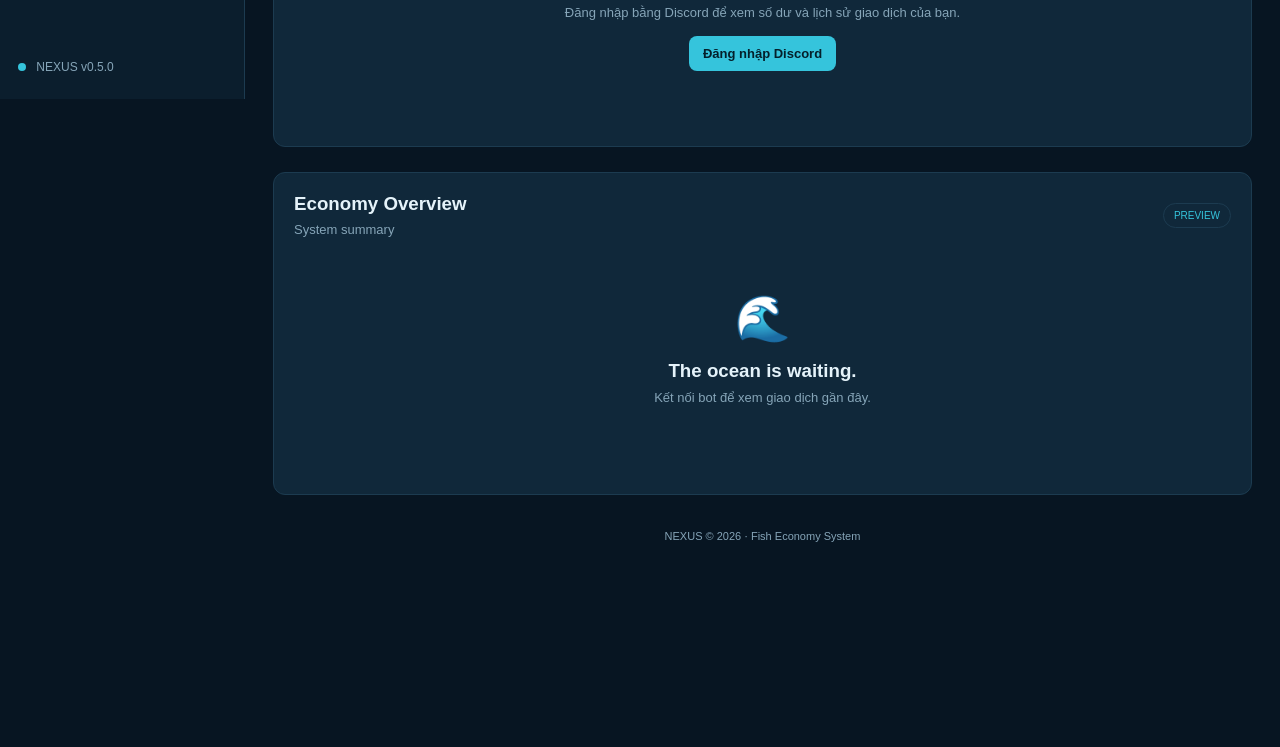
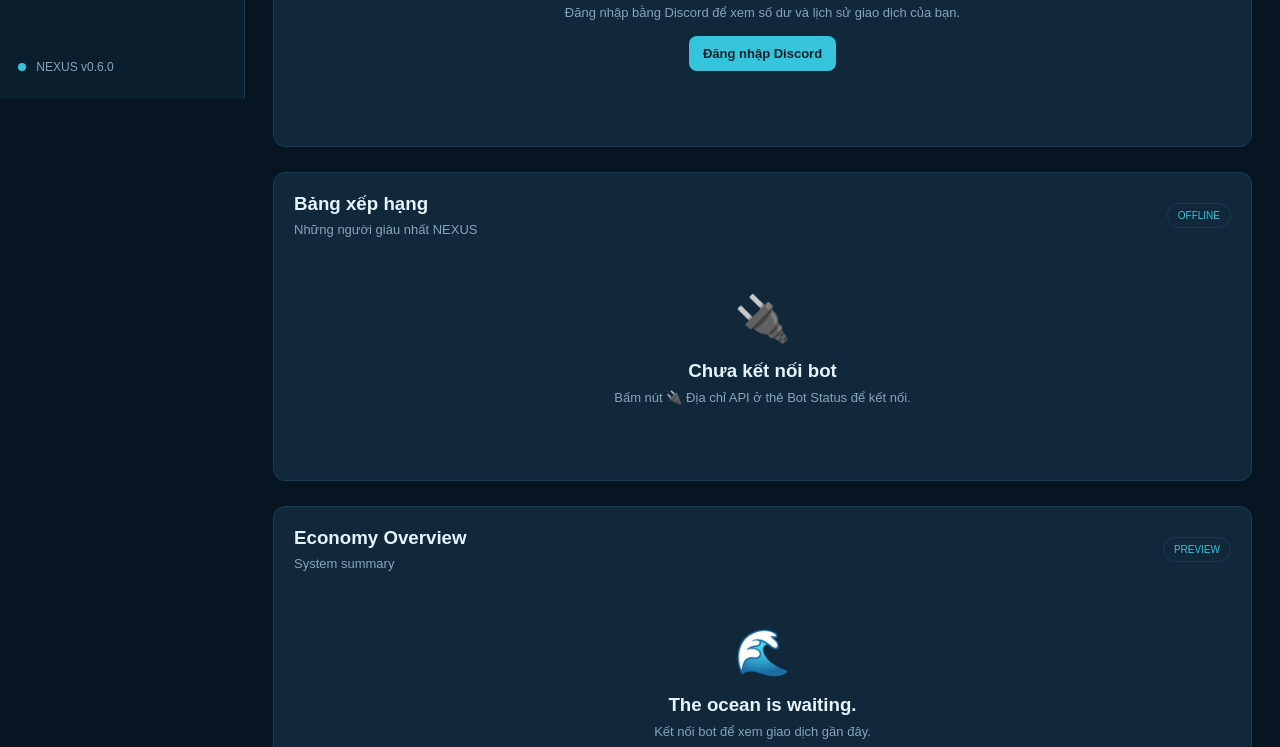
Before and after one commit to not5t/nexus, a plain HTML site: page index.html in a window 1280 px wide. Shown: the part 701-1448 px from the top of the page. Before the commit the page ends 1271 px from the top, so only its background shows below. Drawn offline with Linux system fonts and the light colour scheme.

Commit message:
Add leaderboard section and update version to 0.6.0

```diff
--- a/index.html
+++ b/index.html
@@ -31,6 +31,9 @@
       <a class="nav-item" href="#wallet">
         ◆ Wallet
       </a>
+      <a class="nav-item" href="#leaderboard">
+        ♛ Bảng xếp hạng
+      </a>
       <a class="nav-item" href="#economy">
         ◉ Economy
       </a>
@@ -38,7 +41,7 @@
 
     <div class="sidebar-bottom">
       <span class="status-dot"></span>
-      NEXUS v0.5.0
+      NEXUS v0.6.0
     </div>
   </aside>
 
@@ -121,6 +124,23 @@
       </div>
     </section>
 
+    <section class="panel" id="leaderboard">
+      <div class="panel-heading">
+        <div>
+          <h3>Bảng xếp hạng</h3>
+          <p class="muted">Những người giàu nhất NEXUS</p>
+        </div>
+        <span class="tag" id="leaderboard-tag">TOKEN CÁ</span>
+      </div>
+
+      <div id="leaderboard-content">
+        <div class="empty-state">
+          <span>♛</span>
+          <h3>Đang tải bảng xếp hạng...</h3>
+        </div>
+      </div>
+    </section>
+
     <section class="panel" id="economy">
       <div class="panel-heading">
         <div>
@@ -151,5 +171,6 @@
   <script src="js/auth.js"></script>
   <script src="js/dashboard.js"></script>
   <script src="js/wallet.js"></script>
+  <script src="js/leaderboard.js"></script>
 </body>
 </html>
```
